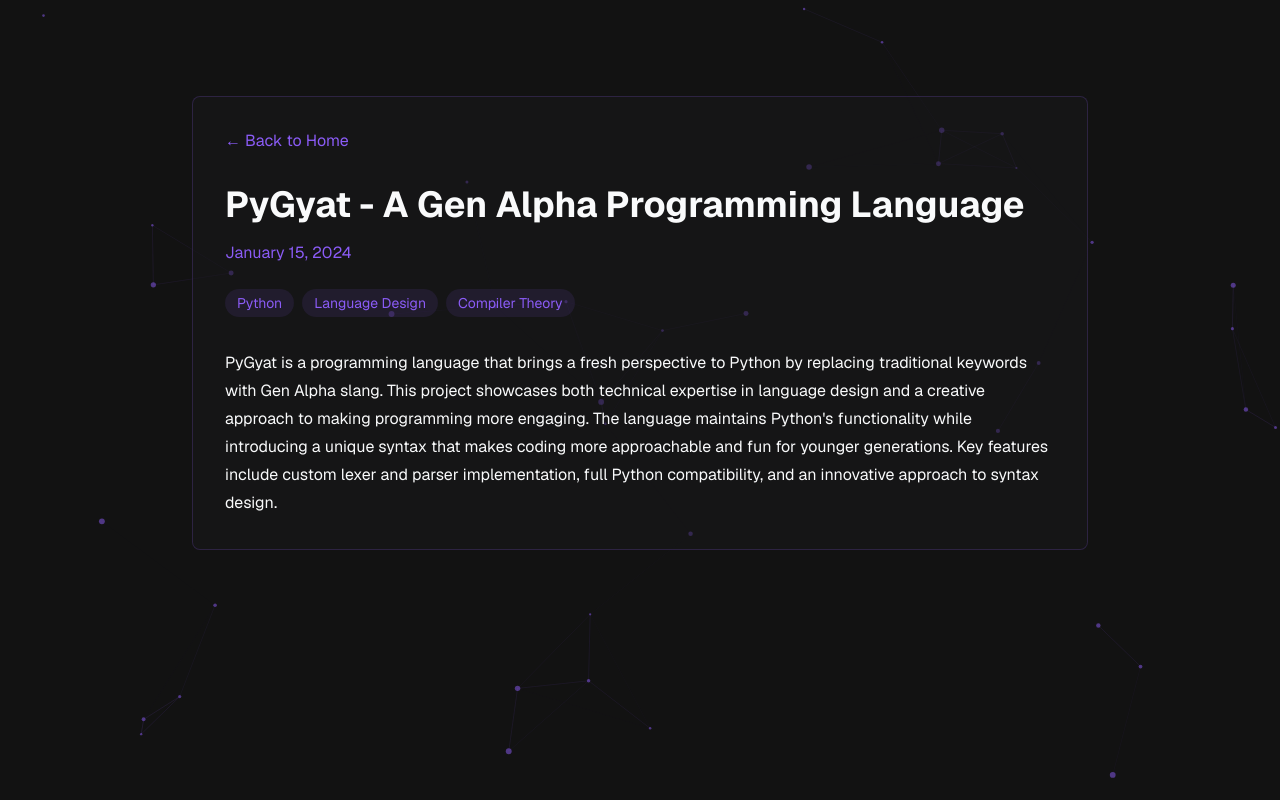
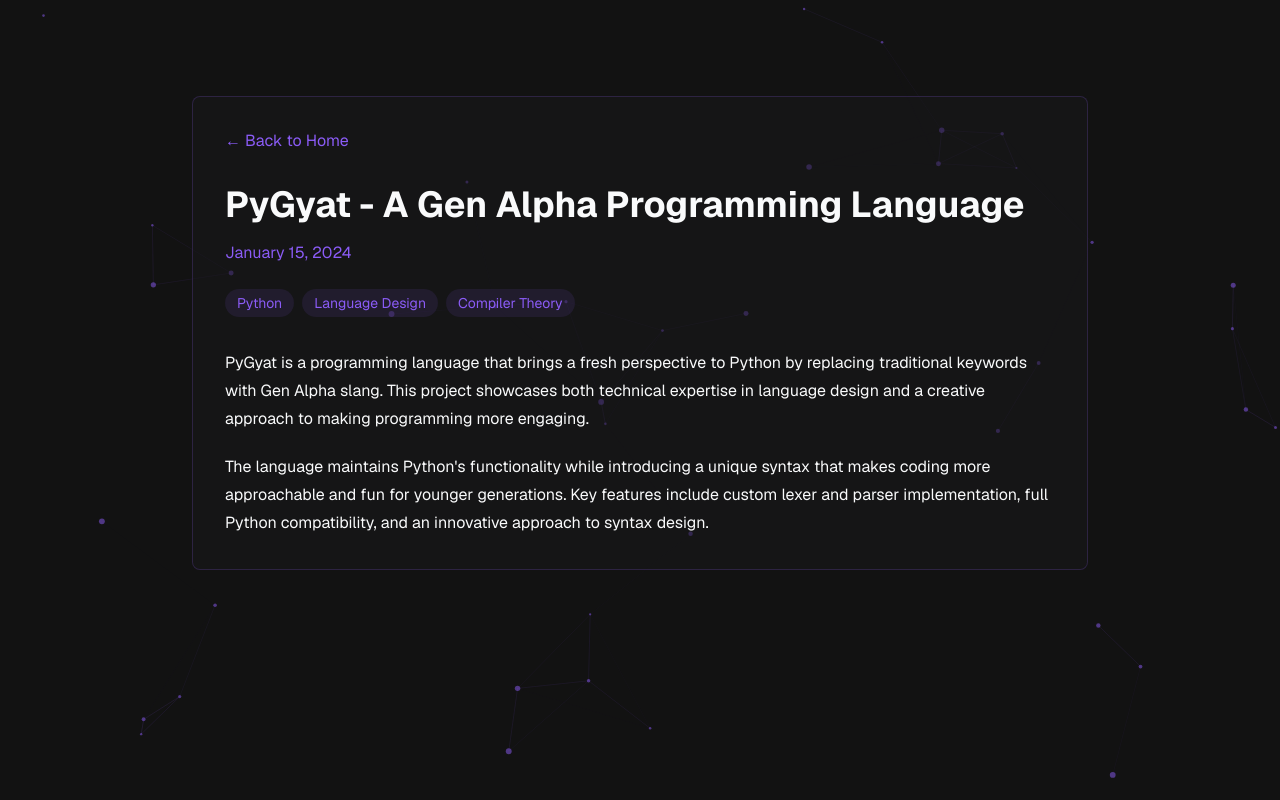
Before and after one commit to shamith09/personal-website-v2, a Next.js app: page /blog/pygyat in a window 1280 px wide. Built offline with nearby package versions, Linux system fonts and the light colour scheme.

Commit message:
react-markdown

```diff
--- a/package.json
+++ b/package.json
@@ -24,6 +24,7 @@
     "react": "^19.0.0",
     "react-dom": "^19.0.0",
     "react-glitch-effect": "^3.1.0",
+    "react-markdown": "^9.0.3",
     "react-tsparticles": "^2.12.2",
     "tsparticles": "^3.7.1",
     "tsparticles-slim": "^2.12.0",
--- a/src/app/blog/[slug]/BlogPostContent.tsx
+++ b/src/app/blog/[slug]/BlogPostContent.tsx
@@ -3,6 +3,7 @@
 import { motion } from "framer-motion";
 import Link from "next/link";
 import type { BlogPost } from "@/types";
+import ReactMarkdown from "react-markdown";
 
 export default function BlogPostContent({ post }: { post: BlogPost }) {
   return (
@@ -32,7 +33,9 @@ export default function BlogPostContent({ post }: { post: BlogPost }) {
               </span>
             ))}
           </div>
-          <div className="prose prose-invert max-w-none">{post.content}</div>
+          <div className="prose prose-invert max-w-none">
+            <ReactMarkdown>{post.content}</ReactMarkdown>
+          </div>
         </motion.article>
       </div>
     </main>
```
Also changed, not shown: 1 other file (tests, documents, lock files or other folders).
